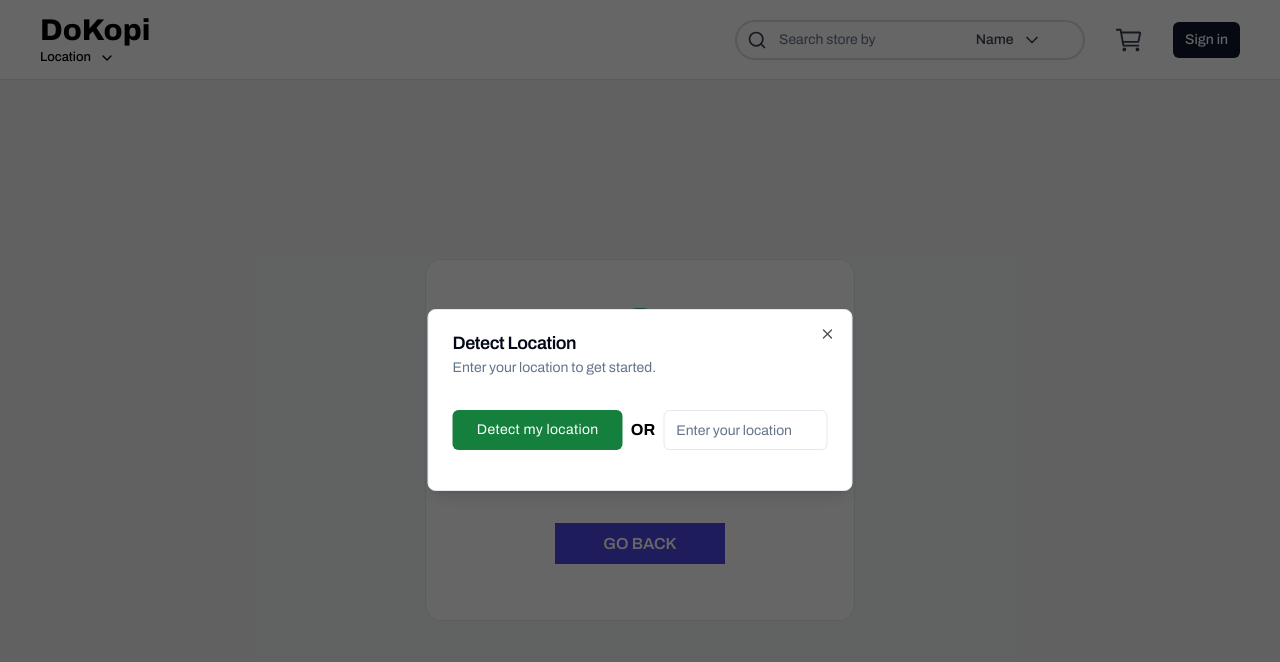
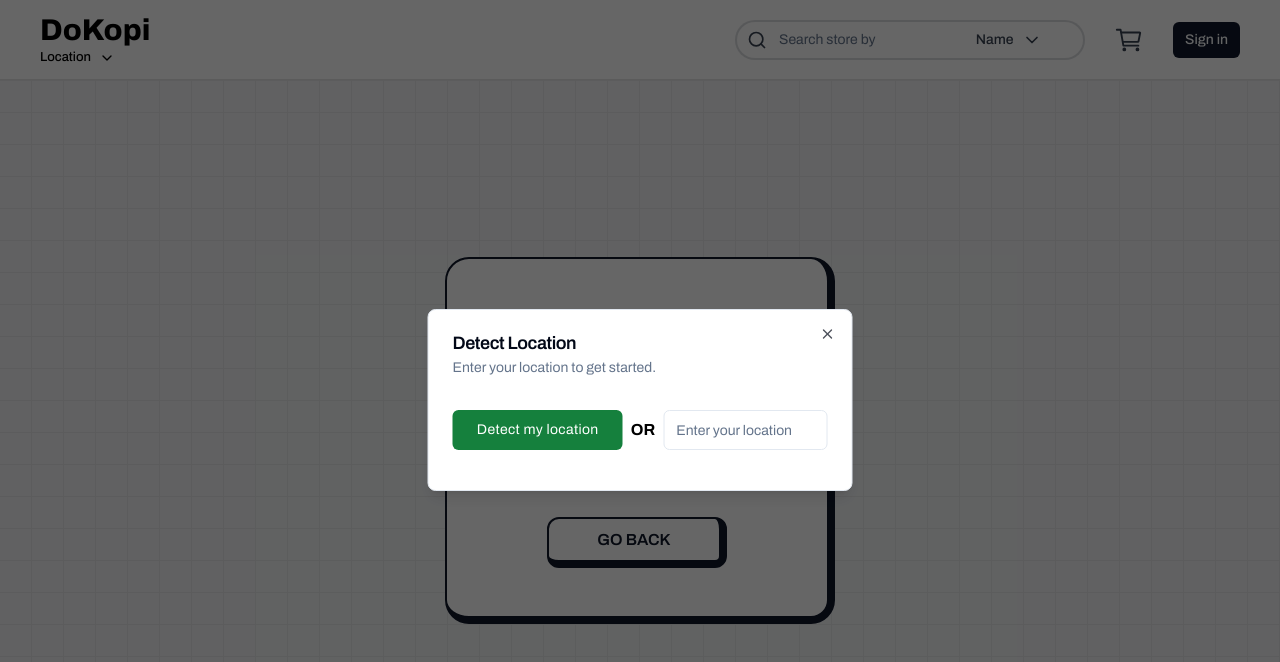
Before and after one commit to SATYAM1000/dokopi-frontend, a Next.js app: page /payment/success in a window 1280 px wide. Shown: the top 662 px of the page. Built offline with nearby package versions, Linux system fonts and the light colour scheme; no server answers; what @midudev/tailwind-animations would draw is missing.

Commit message:
payment success page ui

```diff
--- a/src/app/(user)/payment/success/page.jsx
+++ b/src/app/(user)/payment/success/page.jsx
@@ -1,10 +1,51 @@
+"use client";
+import { fetchAccessToken } from "@/actions/access-token";
 import Wrapper from "@/components/user/global/Wrapper";
 import Link from "next/link";
-import React from "react";
+import React, { useEffect } from "react";
+import { PuffLoader } from "react-spinners";
+import axios from "axios";
+import { API_DOMAIN } from "@/lib/constants";
+import { toast } from "sonner";
 
 const PaymentSuccessPage = () => {
+  const [loading, setLoading] = React.useState(true);
+  const [isPaymentSuccess, setIsPaymentSuccess] = React.useState(false);
+  useEffect(() => {
+    const verifyPayment = async () => {
+      try {
+        const reference = new URLSearchParams(window.location.search).get(
+          "reference"
+        );
+        const token = await fetchAccessToken();
+        const res = await axios.get(
+          `${API_DOMAIN}/api/v1/user/payment/verify-payment-id?paymentRefrenceId=${reference}`,
+          {
+            headers: {
+              "Content-Type": "application/json",
+              Authorization: `Bearer ${token}`,
+            },
+          }
+        );
+
+        console.log(res.data);
+        if (res.data.success) {
+          setIsPaymentSuccess(true);
+          setLoading(false);
+          toast.success("Payment Successful");
+        }
+      } catch (error) {
+        setIsPaymentSuccess(false);
+        setLoading(false);
+        console.log(error);
+        toast.error(error.response?.data?.msg || "Something went wrong");
+      }
+    };
+
+    verifyPayment();
+  }, []);
   return (
-    <div className="h-[calc(100vh-70px)] bg-gray-100  md:h-[calc(100vh-80px)] flex items-center justify-center">
+    <div className="h-[calc(100vh-70px)] bg-gray-100  md:h-[calc(100vh-80px)] flex items-center justify-center bg-grid-black/[0.05]">
       <Wrapper className={"md:hidden"}>
         <div className=" border rounded-2xl p-6  md:mx-auto bg-white">
           <svg
@@ -35,7 +76,12 @@ const PaymentSuccessPage = () => {
           </div>
         </div>
       </Wrapper>
-      <div className=" hidden md:flex flex-col border rounded-2xl p-6  md:mx-auto bg-white">
+      <div className=" hidden md:flex flex-col rounded-3xl p-6  md:mx-auto bg-white max-w-[400px] min-w-[350px] border-2 border-r-8 border-b-8 border-primary ">
+        {loading ? (
+          <div className="w-full h-full flex items-center justify-center p-5">
+            <PuffLoader color="#2563eb" />
+          </div>
+        ) : isPaymentSuccess ? (
           <svg
             viewBox="0 0 24 24"
             className="text-green-600 w-16 h-16 mx-auto my-6"
@@ -45,18 +91,41 @@ const PaymentSuccessPage = () => {
               d="M12,0A12,12,0,1,0,24,12,12.014,12.014,0,0,0,12,0Zm6.927,8.2-6.845,9.289a1.011,1.011,0,0,1-1.43.188L5.764,13.769a1,1,0,1,1,1.25-1.562l4.076,3.261,6.227-8.451A1,1,0,1,1,18.927,8.2Z"
             ></path>
           </svg>
+        ) : (
+          <svg
+            xmlns="http://www.w3.org/2000/svg"
+
+            viewBox="0 0 48 48"
+            className="text-red-600 w-16 h-16 mx-auto my-6"
+          >
+            <path
+              fill="#f44336"
+              d="M44,24c0,11.045-8.955,20-20,20S4,35.045,4,24S12.955,4,24,4S44,12.955,44,24z"
+            ></path>
+            <path
+              fill="#fff"
+              d="M29.656,15.516l2.828,2.828l-14.14,14.14l-2.828-2.828L29.656,15.516z"
+            ></path>
+            <path
+              fill="#fff"
+              d="M32.484,29.656l-2.828,2.828l-14.14-14.14l2.828-2.828L32.484,29.656z"
+            ></path>
+          </svg>
+        )}
         <div className="text-center">
           <h3 className="md:text-2xl text-base text-gray-900 font-semibold text-center">
-            Payment Done!
+            {loading ? "Verifying Payment" : "Payment Done!"}
           </h3>
-          <p className="text-gray-600 my-2">
-            Thank you for completing your secure online payment.
+          <p className="text-gray-600 my-2 text-[14px]">
+            {loading
+              ? "Wait while we verify your payment."
+              : "Thank you for completing your secure online payment."}
           </p>
-          <p> Have a great day! </p>
+          <p className="text-gray-800">{loading ? " " : "Have a great day!"}</p>
           <div className="py-10 text-center">
             <Link
               href="#"
-              className="px-12 bg-indigo-600 hover:bg-indigo-500 text-white font-semibold py-3"
+              className="px-12 bg-white border-2 border-r-8 border-b-8 rounded-xl text-primary hover:bg-gray-200 border-primary font-semibold py-3"
             >
               GO BACK
             </Link>
--- a/src/components/user/cart/PaymentButton.jsx
+++ b/src/components/user/cart/PaymentButton.jsx
@@ -9,11 +9,9 @@ import { fetchAccessToken } from "@/actions/access-token";
 import { ClipLoader } from "react-spinners";
 import { useSelector, useDispatch } from "react-redux";
 import { useCurrentUser } from "@/hooks/use-current-user";
-import { clearCart } from "@/providers/redux/slices/cart-slice";
 
 const PaymentButton = ({ setOpen }) => {
   const currentUser = useCurrentUser();
-  const dispatch = useDispatch();
 
   const [loading, setLoading] = React.useState(false);
   const cartItems = useSelector((state) => state.cart.items);
@@ -28,7 +26,7 @@ const PaymentButton = ({ setOpen }) => {
       const token = await fetchAccessToken();
       const storeId = localStorage.getItem("storeId");
       if (!storeId) {
-        toast.error("Something went wrong");
+        toast.error("Invalid store");
         return;
       }
       if (cartItems.length < 1) {
@@ -45,7 +43,7 @@ const PaymentButton = ({ setOpen }) => {
         }
       );
       if (!res.data.success) {
-        toast.error(res.data?.message || "Something went wrong");
+        toast.error(res.data?.msg || "Something went wrong");
         return;
       }
       const {
@@ -65,7 +63,7 @@ const PaymentButton = ({ setOpen }) => {
       );
 
       if (!order) {
-        toast.error(data?.error?.message || "Something went wrong");
+        toast.error("Failed to create order");
         return;
       }
 
@@ -91,8 +89,7 @@ const PaymentButton = ({ setOpen }) => {
       const paymentObject = new window.Razorpay(options);
       paymentObject.open();
     } catch (error) {
-      console.log("Error while processing payment ", error);
-      toast.error(error?.response?.data?.message || "Something went wrong");
+      toast.error(error.response?.data?.msg || "Something went wrong");
     } finally {
       setLoading(false);
     }
--- a/src/lib/constants.js
+++ b/src/lib/constants.js
@@ -1,2 +1,2 @@
-export const API_DOMAIN="https://api.dokopi.com"
-// export const API_DOMAIN = "http://localhost:4000";
+// export const API_DOMAIN="https://api.dokopi.com"
+export const API_DOMAIN = "http://localhost:4000";
```
Lines whose indentation alone changed are shown as unchanged.
